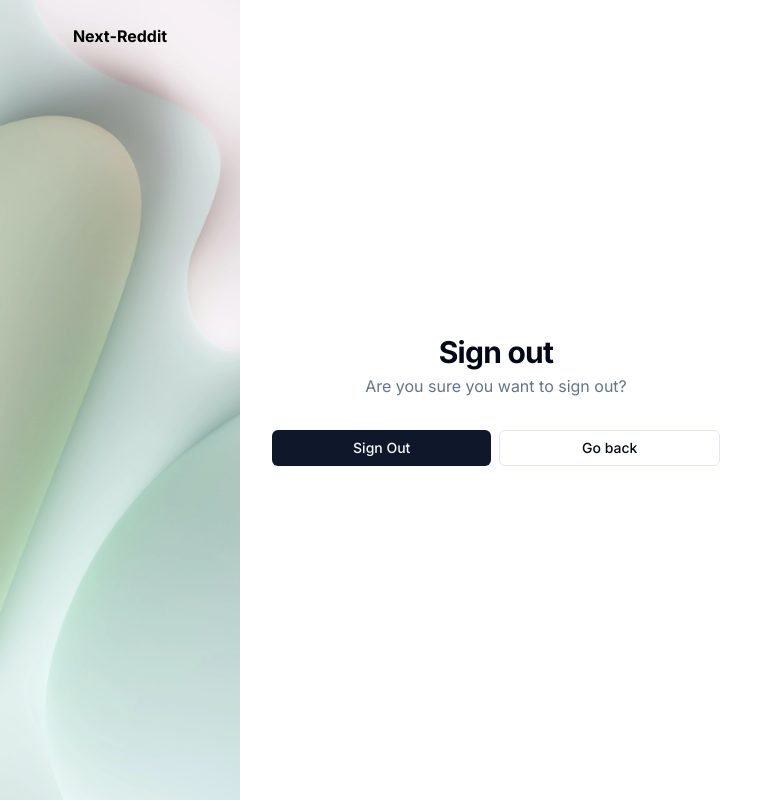
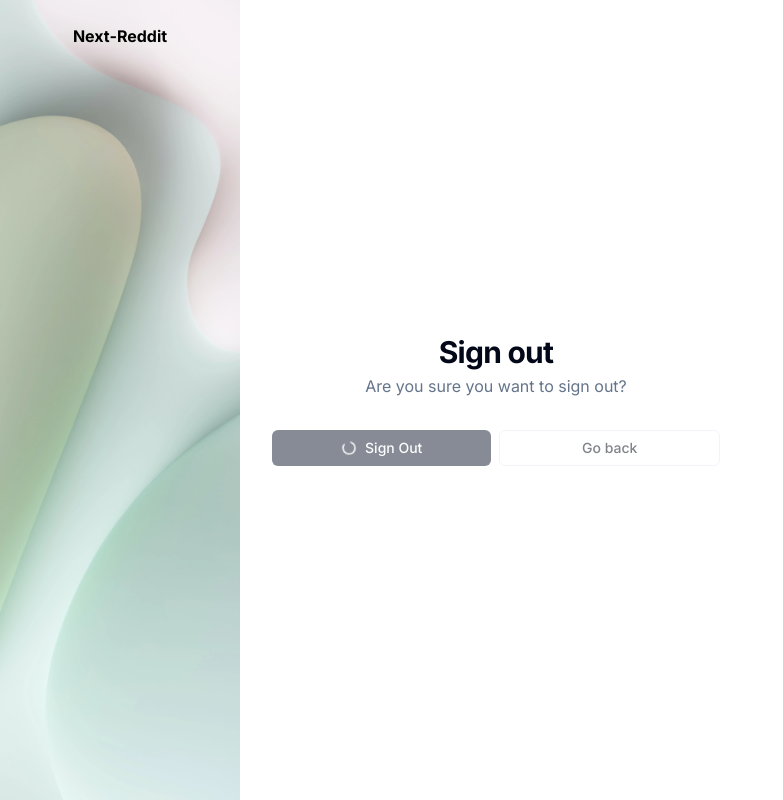
Before and after one commit to thekaganugur/next-reddit, a Next.js app: page /sign-out in a window 1280 px wide. Both pictures are taken after a click on the button "Sign Out". Shown: the whole page, without its empty margins (0-783 px from the left). Built offline with nearby package versions, Linux system fonts and the light colour scheme.

Commit message:
feat: Finishup auth

```diff
--- a/src/app/(auth)/sign-in/form.tsx
+++ b/src/app/(auth)/sign-in/form.tsx
@@ -12,6 +12,7 @@ import {
 import { Input } from "@/components/ui/input"
 import { useLoading } from "@/lib/utils"
 import { zodResolver } from "@hookform/resolvers/zod"
+import { Loader2 } from "lucide-react"
 import { signIn } from "next-auth/react"
 import { useForm } from "react-hook-form"
 import { toast } from "sonner"
@@ -62,7 +63,10 @@ export default function SignInForm() {
             )
           }}
         />
-        <Button disabled={loading}>Sign In</Button>
+        <Button disabled={loading}>
+          {loading && <Loader2 className="mr-2 h-4 w-4 animate-spin" />}
+          Sign In
+        </Button>
       </form>
     </Form>
   )
--- a/src/app/(auth)/sign-in/oauth-buttons.tsx
+++ b/src/app/(auth)/sign-in/oauth-buttons.tsx
@@ -2,7 +2,7 @@
 
 import { Button } from "@/components/ui/button"
 import { useLoading } from "@/lib/utils"
-import { Github } from "lucide-react"
+import { Github, Loader2 } from "lucide-react"
 import { signIn } from "next-auth/react"
 
 export default function OauthButtons() {
@@ -20,7 +20,7 @@ export default function OauthButtons() {
         }
         disabled={googleLoading || githubLoading}
       >
-        {googleLoading && <span>FOFO</span>}
+        {googleLoading && <Loader2 className="mr-2 h-4 w-4 animate-spin" />}
         <svg
           aria-hidden="true"
           focusable="false"
@@ -45,7 +45,7 @@ export default function OauthButtons() {
         }
         disabled={googleLoading || githubLoading}
       >
-        {githubLoading && <span>FOFO</span>}
+        {githubLoading && <Loader2 className="mr-2 h-4 w-4 animate-spin" />}
         <Github className="mr-2 h-4 w-4" />
         <span>Github</span>
       </Button>
--- a/src/app/(auth)/sign-out/sign-out-buttons.tsx
+++ b/src/app/(auth)/sign-out/sign-out-buttons.tsx
@@ -1,13 +1,14 @@
 "use client"
 
 import { Button } from "@/components/ui/button"
+import { useLoading } from "@/lib/utils"
+import { Loader2 } from "lucide-react"
 import { signOut } from "next-auth/react"
 import { useRouter } from "next/navigation"
-import { useTransition } from "react"
 
 export default function SignOutButtons() {
   const router = useRouter()
-  const [isPending, startTransition] = useTransition()
+  const { loading, loadingHandler } = useLoading()
 
   return (
     <div className="flex w-full items-center space-x-2">
@@ -15,12 +16,13 @@ export default function SignOutButtons() {
         size="sm"
         className="w-full"
         onClick={() =>
-          startTransition(() =>
-            signOut({ callbackUrl: window.location.origin }),
-          )
+          loadingHandler(signOut({ callbackUrl: window.location.origin }), {
+            keepGoing: true,
+          })
         }
-        disabled={isPending}
+        disabled={loading}
       >
+        {loading && <Loader2 className="mr-2 h-4 w-4 animate-spin" />}
         Sign Out
       </Button>
       <Button
@@ -28,7 +30,7 @@ export default function SignOutButtons() {
         size="sm"
         className="w-full"
         onClick={router.back}
-        disabled={isPending}
+        disabled={loading}
       >
         Go back
       </Button>
```
